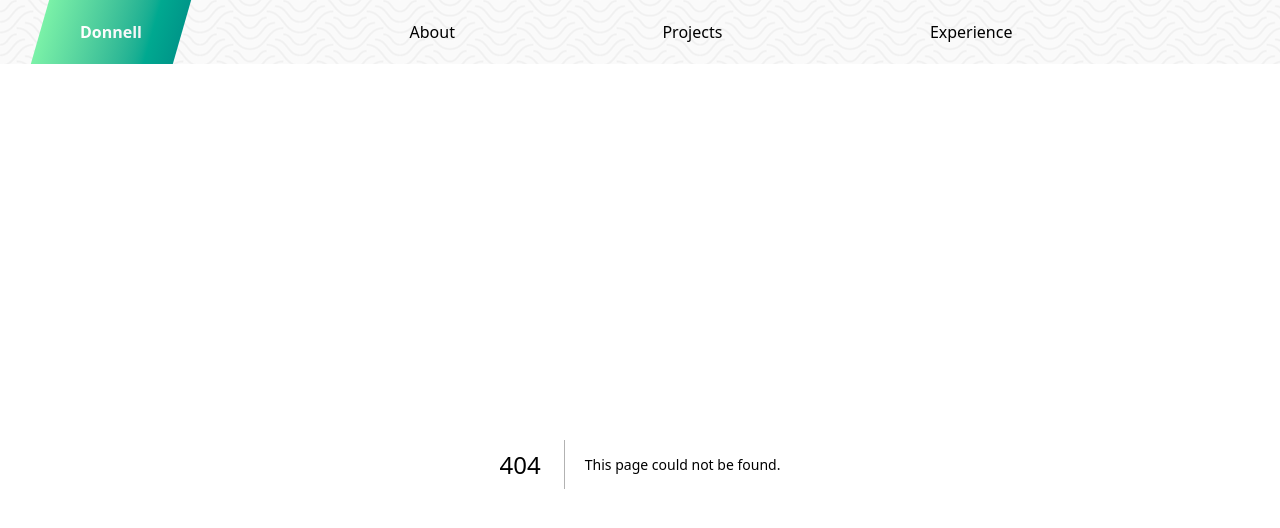
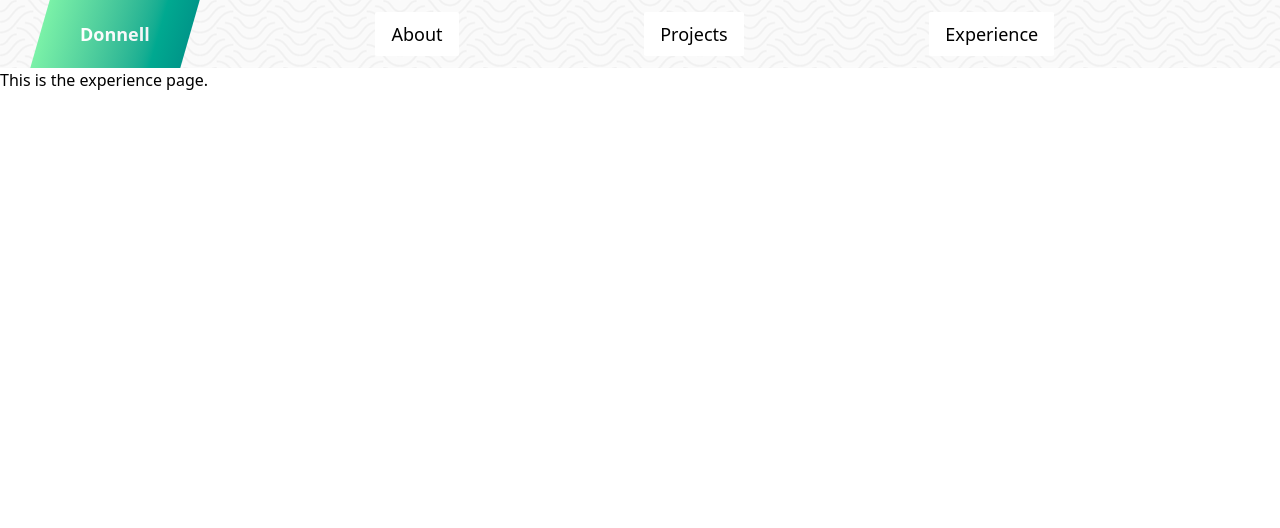
Before and after one commit to donnell-f/donnell-info-nextjs, a Next.js app: page /experience in a window 1280 px wide. Before the commit this address had no page. Shown: the top 528 px of the page. Built offline with nearby package versions, Linux system fonts and the light colour scheme.

Commit message:
Both navs are now fully functional

```diff
--- a/src/app/DesktopNav.jsx
+++ b/src/app/DesktopNav.jsx
@@ -1,39 +1,69 @@
+import Link from "next/link";
+
+const navLinks = [
+    { label: "About", href: "/about" },
+    { label: "Projects", href: "/projects" },
+    { label: "Experience", href: "/experience" },
+];
 
 export default function DesktopNav() {
     return (
-        <nav className={`flex bg-[url('/papyrus.png')] px-10`}>
-            <span id="desktopTitleWrapper" className="
-                    group
+        <nav className={`flex items-center bg-[url('/papyrus.png')] px-10`}>
+            <Link href="/" id="desktopTitleWrapper" className="
+                    group relative
                     inline-flex whitespace-nowrap py-5 px-10 grow-0 -skew-x-16 z-10
                     bg-linear-to-r from-green-300 to-teal-600
                     hover:cursor-pointer
                     transition-all duration-500 ease-in-out
             ">
                 <span className="
-                        font-bold bg-clip-text text-transparent
+                        font-bold text-lg bg-clip-text text-transparent
                         bg-linear-to-r from-white to-gray-100
                         inline-block skew-x-16
                 ">Donnell</span>
                 <span className="
-                    font-bold bg-clip-text text-transparent inline-block skew-x-16 overflow-hidden
+                    font-bold text-lg bg-clip-text text-transparent inline-block skew-x-16 overflow-hidden
                     bg-linear-to-r from-white to-gray-100
                     max-w-0 opacity-0
-                    group-hover:max-w-16 group-hover:opacity-100
+                    group-hover:max-w-48 group-hover:opacity-100
                     transition-all duration-500 ease-in-out;
                 ">&nbsp;Fulwiler</span>
                 <span
                     aria-hidden={true}
                     id="desktopTitleUnderline"
                     className="
-                        z-20 pointer-events-none absolute left-1 right-0 bottom-4 mx-9
+                        z-20 pointer-events-none absolute left-3 right-0 bottom-4 mx-9
                         h-0.5 bg-current max-w-0 bg-linear-to-r from-teal-400 to-green-200
-                        transition-all duration-450 group-hover:max-w-32
-                    "></span>
-            </span>
-            <ul className="p-5 list-none grow flex items-center justify-evenly">
-                <li>About</li>
-                <li>Projects</li>
-                <li>Experience</li>
+                        transition-all duration-500 group-hover:max-w-32
+                    "
+                >
+                </span>
+            </Link>
+            <ul className="p-0 list-none grow flex items-center justify-evenly">
+                { navLinks.map((nl, i) =>
+                    // <li> needs relative positioning so that the underline absolute positioning works.
+                    <li key={i} className="
+                        group relative
+                        bg-white py-2 px-4 rounded-xs
+                        hover:rotate-z-7 hover:rotate-x-17 hover:-rotate-y-17 transition-all duration-500 ease-in-out
+                    ">
+                        <div id="underlineContainer" className="relative">
+                            <Link href={nl.href} className="text-lg font-medium">
+                                {nl.label}
+                            </Link>
+                            <span
+                                aria-hidden={true}
+                                id="navUnderline"
+                                className="
+                                    z-50 pointer-events-none absolute left-0 right-0 bottom-0
+                                    h-0.5 max-w-0 bg-linear-to-r from-teal-400 to-green-200
+                                    transition-all duration-450 group-hover:max-w-full
+                                "
+                            >
+                            </span>
+                        </div>
+                    </li>)
+                }
             </ul>
         </nav>
     );
--- a/src/app/MobileNav.jsx
+++ b/src/app/MobileNav.jsx
@@ -16,11 +16,11 @@ export default function MobileNav() {
 
     return (
         <nav className="sticky top-0 left-0 w-full z-50 bg-[url('/papyrus.png')] text-white">
-            {/* Header Bar */}
-            <div className="flex justify-between items-center px-8 py-0 relative z-50">
-                <div className="w-6" /> {/* Spacer to center name */}
+            {/* Header part */}
+            <div className="flex justify-between items-center px-4 py-0 relative z-50">
+                <div className="w-6" /> {/* Spacer to center title */}
                 <span id="titleContainer" className="
-                    font-bold text-2xl whitespace-nowrap py-2 px-3 -skew-x-16
+                    font-bold text-xl whitespace-nowrap py-2 px-3 -skew-x-16
                     bg-linear-to-r from-green-300 to-teal-600
                 ">
                     <span id="titleSubContainer" className="inline-block shadow py-2 px-3">
@@ -30,34 +30,39 @@ export default function MobileNav() {
                 <button
                     onClick={() => setOpen(!open)}
                     className="
-                    text-3xl focus:outline-none p-2
+                    text-3xl focus:outline-none p-2 rounded-xs
                     bg-linear-to-r from-green-300 to-teal-600
-                    hover:text-gray-200 transition-colors
+                    hover:cursor-pointer transition-colors
                 ">
                     {open ? <IoMdClose /> : <RxHamburgerMenu />}
                 </button>
             </div>
 
-            {/* Animated Menu Overlay */}
+            {/* Swoop-down menu part */}
             <div className={`
                 absolute top-0 left-0 w-full h-screen bg-[url('/papyrus.png')]
                 flex flex-col items-center justify-center
                 transition-all duration-500 ease-in-out
                 ${open ? "opacity-100 translate-y-0" : "opacity-0 -translate-y-full pointer-events-none"}
             `}>
-                <ul className="flex flex-col gap-8 text-center">
+                <ul className="flex flex-col gap-14 text-center">
                     {navLinks.map((nl, i) => (
                         <li
                             key={i}
                             className={`transform transition-transform duration-500 delay-${i * 100} ${open ? "translate-y-0" : "translate-y-10"}`}
                         >
+                            <span id="linkContainer" className="inline-block bg-linear-to-br from-white to-gray-100 py-3 px-5 rounded-sm shadow-lg">
                                 <Link
                                     href={nl.href}
                                     onClick={() => setOpen(false)}
-                                className="text-3xl font-semibold hover:text-blue-300 transition-colors"
+                                    className="
+                                    text-4xl font-semibold text-transparent
+                                    bg-clip-text bg-linear-to-r from-green-300 to-teal-600
+                                    "
                                 >
                                     {nl.label}
                                 </Link>
+                            </span>
                         </li>
                     ))}
                 </ul>
--- a/src/app/about/page.jsx
+++ b/src/app/about/page.jsx
@@ -1,5 +1,5 @@
 
-export default function About() {
+export default function AboutPage() {
     return (
         <h1>This is the about page.</h1>
     );
--- /dev/null
+++ b/src/app/experience/page.jsx
@@ -0,0 +1,6 @@
+
+export default function ExperiencePage() {
+    return (
+        <h1>This is the experience page.</h1>
+    );
+}
--- /dev/null
+++ b/src/app/projects/page.jsx
@@ -0,0 +1,6 @@
+
+export default function ProjectsPage() {
+    return (
+        <h1>This is the projects page.</h1>
+    );
+}
```
Lines whose indentation alone changed are shown as unchanged.
